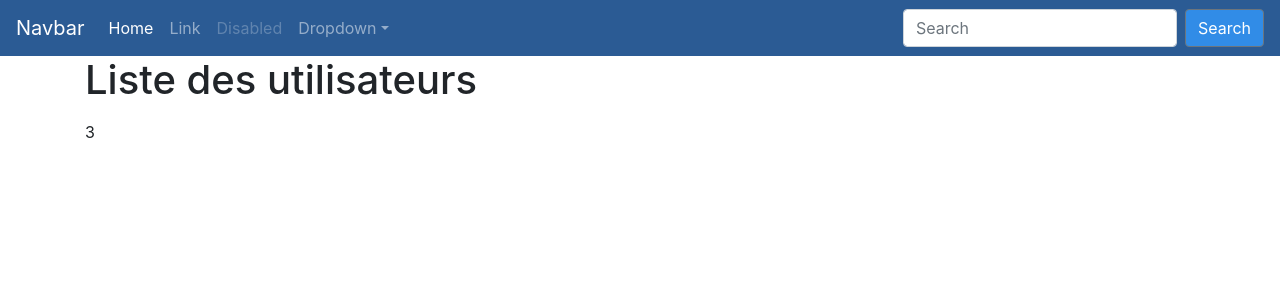
After one commit to AdrianLorin/slamquiz, a Symfony app: template templates/user/user.html.twig in a window 1280 px wide. The commit adds this page. Shown: the top 300 px of the page. Run offline with Twig, Linux system fonts and the light colour scheme; the template is opened without the code that fills it, so the values that code supplies are empty; some libraries are stand-ins or nearby versions.

Commit message:
Petit essai avec twig

```diff
--- a/templates/base.html.twig
+++ b/templates/base.html.twig
@@ -3,10 +3,55 @@
     <head>
         <meta charset="UTF-8">
         <title>{% block title %}Welcome!{% endblock %}</title>
-        {% block stylesheets %}{% endblock %}
+        {% block stylesheets %}
+        <link rel="stylesheet" href="https://stackpath.bootstrapcdn.com/bootstrap/4.3.1/css/bootstrap.min.css" integrity="sha384-ggOyR0iXCbMQv3Xipma34MD+dH/1fQ784/j6cY/iJTQUOhcWr7x9JvoRxT2MZw1T" crossorigin="anonymous">
+        <script src="https://stackpath.bootstrapcdn.com/bootstrap/4.3.1/js/bootstrap.min.js" integrity="sha384-JjSmVgyd0p3pXB1rRibZUAYoIIy6OrQ6VrjIEaFf/nJGzIxFDsf4x0xIM+B07jRM" crossorigin="anonymous"></script>
+        {% endblock %}
     </head>
     <body>
-        {% block body %}{% endblock %}
+        <nav class="navbar navbar-expand-md navbar-dark fixed-top" style="background-color: #2b5b94;">
+            <a class="navbar-brand" href="#">Navbar</a>
+            <button class="navbar-toggler" type="button" data-toggle="collapse" data-target="#navbarsExampleDefault" aria-controls="navbarsExampleDefault" aria-expanded="false" aria-label="Toggle navigation">
+                <span class="navbar-toggler-icon"></span>
+            </button>
+
+            <div class="collapse navbar-collapse" id="navbarsExampleDefault">
+                <ul class="navbar-nav mr-auto">
+                <li class="nav-item active">
+                    <a class="nav-link" href="#">Home <span class="sr-only">(current)</span></a>
+                </li>
+                <li class="nav-item">
+                    <a class="nav-link" href="#">Link</a>
+                </li>
+                <li class="nav-item">
+                    <a class="nav-link disabled" href="#" tabindex="-1" aria-disabled="true">Disabled</a>
+                </li>
+                <li class="nav-item dropdown">
+                    <a class="nav-link dropdown-toggle" href="#" id="dropdown01" data-toggle="dropdown" aria-haspopup="true" aria-expanded="false">Dropdown</a>
+                    <div class="dropdown-menu" aria-labelledby="dropdown01">
+                    <a class="dropdown-item" href="#">Action</a>
+                    <a class="dropdown-item" href="#">Another action</a>
+                    <a class="dropdown-item" href="#">Something else here</a>
+                    </div>
+                </li>
+                </ul>
+                <form class="form-inline my-2 my-lg-0">
+                <input class="form-control mr-sm-2" type="text" placeholder="Search" aria-label="Search">
+                <button class="btn btn-secondary my-2 my-sm-0" type="submit" style="background-color: #318ce7;">Search</button>
+                </form>
+            </div>
+        </nav>
+
+            <main role="main" class="container">
+
+            <div class="starter-template">
+                <h1>Bootstrap starter template</h1>
+
+                {% block body %}{% endblock %}
+            </div>
+
+            </main><!-- /.container -->
+
         {% block javascripts %}{% endblock %}
     </body>
 </html>
--- a/templates/default/user.html.twig
+++ b/templates/default/user.html.twig
@@ -1,3 +1,5 @@
+<h1>Liste des utilisateurs</h1>
+
 <ul>
     <li>{{ first_name }}</li>
     <li>{{ last_name }}</li>
--- /dev/null
+++ b/templates/user/user.html.twig
@@ -0,0 +1,18 @@
+{% extends 'base.html.twig' %}
+
+{% block title %}Liste des utilisateurs{% endblock %}
+
+{% block body %}
+
+    <h1>Liste des utilisateurs</h1>
+
+    <ul>
+    {% for user in users_list %}
+        <li>{{ user['first_name'] ~ ' ' ~ user['last_name'] }}</li>
+
+    {% endfor %}
+    </ul>
+
+    {{ 1 + 2 }}
+
+{% endblock %}
```
Also changed, not shown: src/Controller/UserController.php (added, +32 -0 lines), templates/default/index.html.twig (+5 -6 lines), 1 other file.
